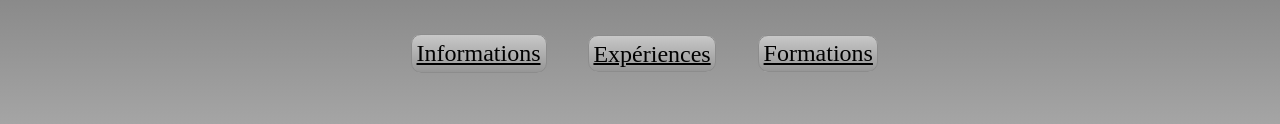
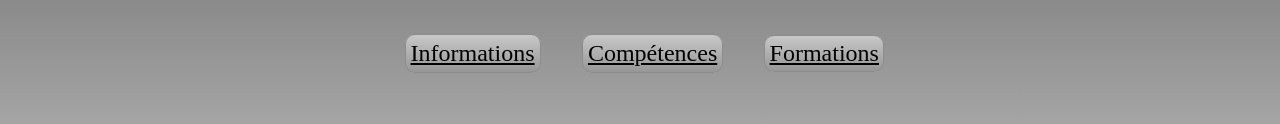
Before and after one commit to Antonin-Lrtt/mon_portfolio, a plain HTML site: page index.html in a window 1280 px wide. Shown: the part 327-451 px from the top of the page. Drawn offline with Linux system fonts and the light colour scheme.

Commit message:
Add files via upload

```diff
--- a/index.html
+++ b/index.html
@@ -38,7 +38,7 @@
             <article class="menu">
                 <ul>
                     <li><a href="#about" class="texte">Informations</a></li>
-                    <li><a href="#exp" class="texte">Expériences</a></li>
+                    <li><a href="#skills" class="texte">Compétences</a></li>
                     <li><a href="#formations" class="texte">Formations</a></li>
                 </ul>
             </article>
```
